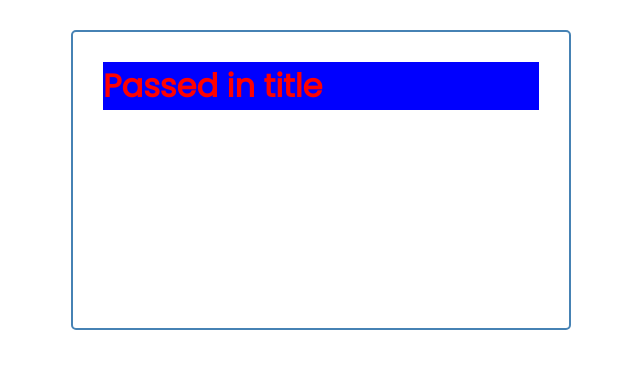
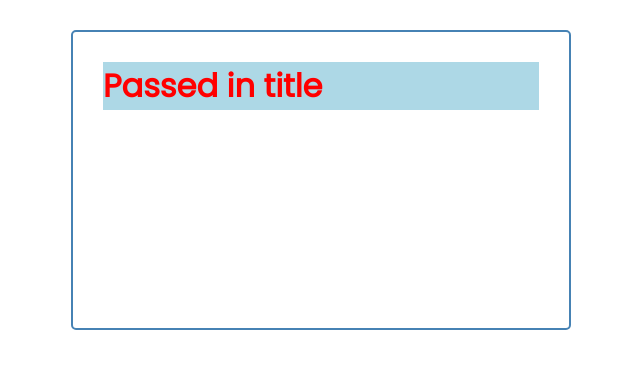
Before and after one commit to machineawin/fast-tracker, a React (Create React App) app: page / in a window 1280 px wide. Shown: the top 368 px of the page, without its empty margins (319-959 px from the left). Built offline with nearby package versions, Linux system fonts and the light colour scheme.

Commit message:
Add styling using object with styling info

```diff
--- a/src/Components/Header.jsx
+++ b/src/Components/Header.jsx
@@ -3,12 +3,16 @@ import PropTypes from 'prop-types';
 const Header = (props) => {
   return (
     <header>
-        <h1 style={{color: 'red', backgroundColor: 'blue'}}>{props.title}</h1>
+        <h1 style={myStyle}>{props.title}</h1>
     </header>
 
   )
 }
 
+const myStyle = {
+  color: 'red',
+  backgroundColor: 'lightblue'
+};
 
 export default Header
 
```
